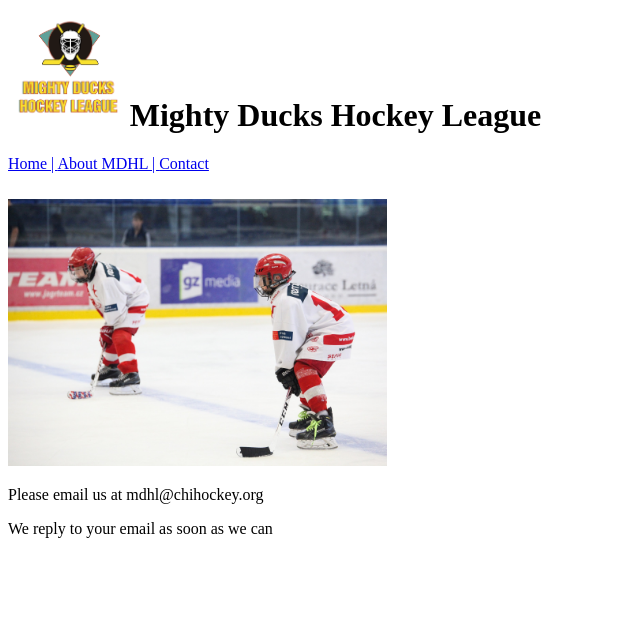
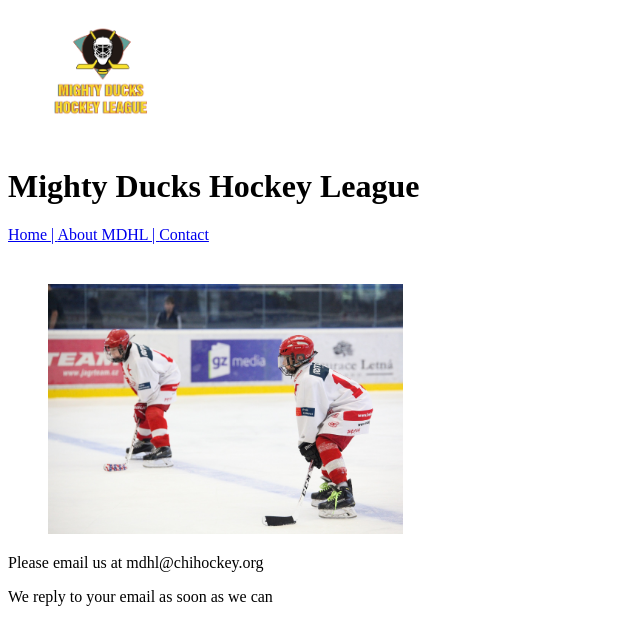
Before and after one commit to agaleanoalmeida/MDHL, a plain HTML site: page contact.html in a window 1280 px wide. Shown: the whole page, without its empty margins (0-640 px from the left). Drawn offline with Linux system fonts and the light colour scheme.

Commit message:
Aplicacion de correcciones

```diff
--- a/contact.html
+++ b/contact.html
@@ -1,29 +1,40 @@
 <!DOCTYPE html>
 <html lang="en">
+
 <head>
     <meta charset="UTF-8">
     <meta http-equiv="X-UA-Compatible" content="IE=edge">
     <meta name="viewport" content="width=device-width, initial-scale=1.0">
     <title>Contact</title>
 </head>
+
 <body>
     <header>
-        <img src="" alt="">
+        <figure>
+            <img src="./Logo Mighty ducks-01.png" alt="Logo-MDHL" style="width:9%;">
+        </figure>
 
-        <img src="./Logo Mighty ducks-01.png" alt="Logo-MDHL" style="width:9%;">
         <h1 style="display: inline-flex;">Mighty Ducks Hockey League</h1>
 
         <nav>
-            <a href="index.html">Home | </a> <a href="./about.html">About MDHL | </a><a href="./contact.html">Contact</a>
+            <a href="index.html">Home | </a> <a href="./about.html">About MDHL | </a><a
+                href="./contact.html">Contact</a>
         </nav>
     </header>
 
 
 
-<main>
-    <img src="./hockey 3.jpg" alt="Hockey-2" style="width:30%; margin-top:2%;">
+    <main>
+        <figure>
+            <img src="./hockey3.jpg" alt="Hockey-2" style="width:30%; margin-top:2%;">
+        </figure>
 
-<p>Please email us at mdhl@chihockey.org</p>
-    <p> We reply to your email as soon as we can</p>
+        <section>
+            <p>Please email us at mdhl@chihockey.org</p>
+            <p> We reply to your email as soon as we can</p>
+        </section>
+
+    </main>
 </body>
+
 </html>
```
Also changed, not shown: about.html (+14 -4 lines), index.html (+8 -4 lines), hockey1.jpg (renamed from hockey  1.jpg), hockey2.jpg (renamed from hockey  2.jpg), hockey3.jpg (renamed from hockey 3.jpg).
